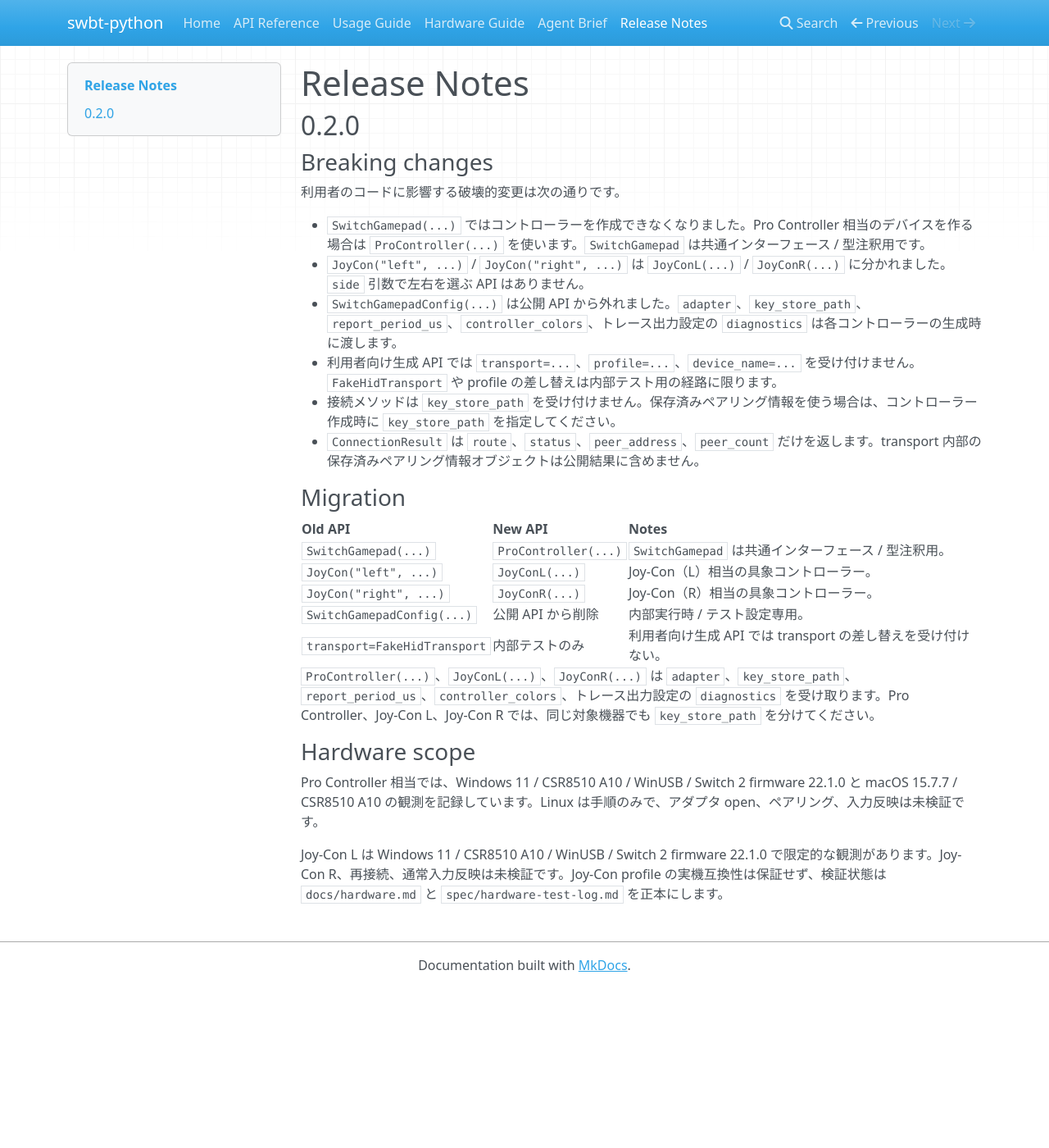
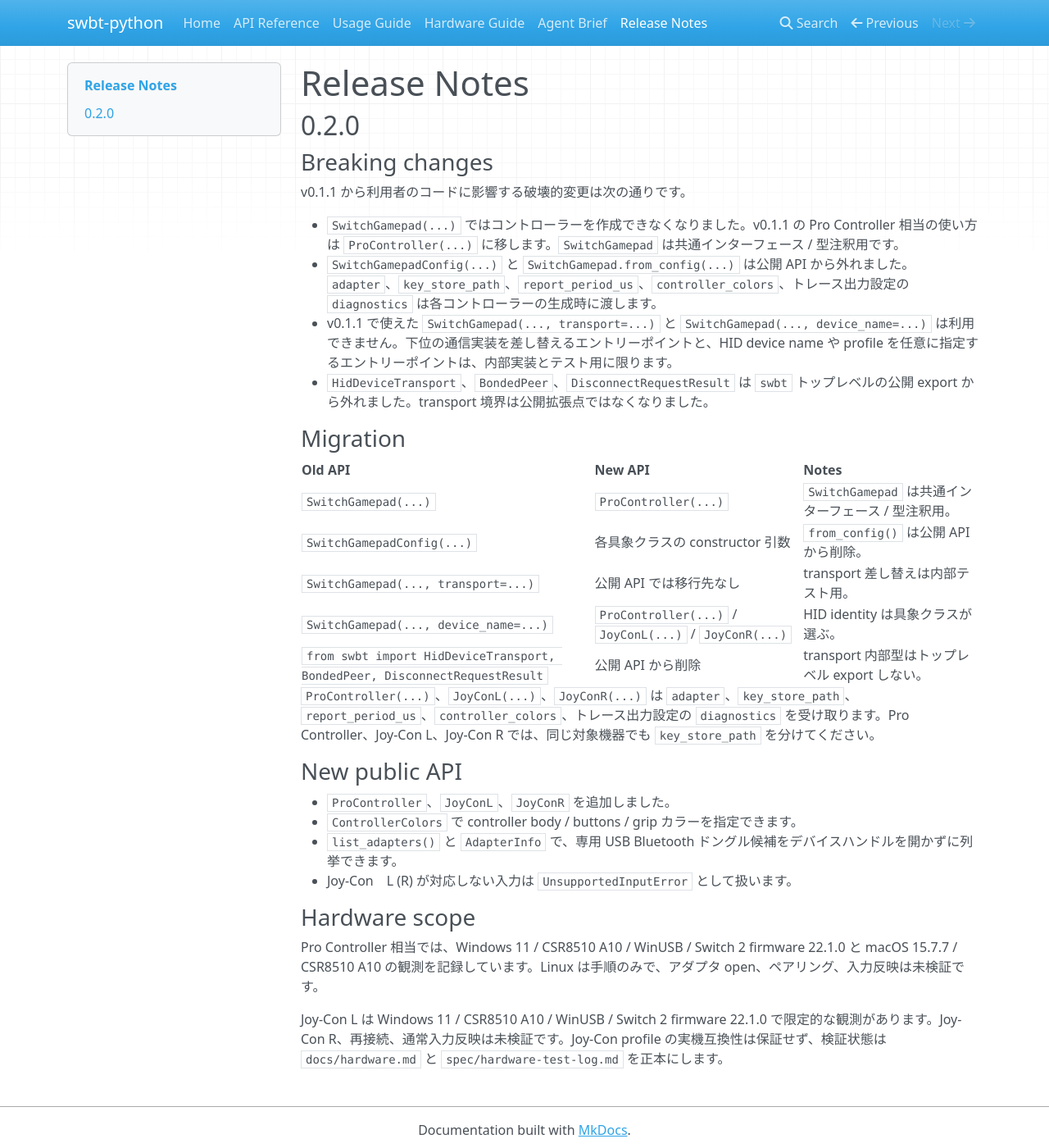
Before and after one commit to niart120/swbt-python, an MkDocs documentation site: the page built from docs/release-notes.md, in a window 1280 px wide and 1400 px high. Shown: the whole window at 82% size. Built offline with MkDocs 1.6.1, drawn with Linux system fonts in a browser that asks for light colours; nearby versions of some CDN libraries.

```diff
--- a/docs/release-notes.md
+++ b/docs/release-notes.md
@@ -4,26 +4,31 @@
 
 ### Breaking changes
 
-利用者のコードに影響する破壊的変更は次の通りです。
+v0.1.1 から利用者のコードに影響する破壊的変更は次の通りです。
 
-- `SwitchGamepad(...)` ではコントローラーを作成できなくなりました。Pro Controller 相当のデバイスを作る場合は `ProController(...)` を使います。`SwitchGamepad` は共通インターフェース / 型注釈用です。
-- `JoyCon("left", ...)` / `JoyCon("right", ...)` は `JoyConL(...)` / `JoyConR(...)` に分かれました。`side` 引数で左右を選ぶ API はありません。
-- `SwitchGamepadConfig(...)` は公開 API から外れました。`adapter`、`key_store_path`、`report_period_us`、`controller_colors`、トレース出力設定の `diagnostics` は各コントローラーの生成時に渡します。
-- 利用者向け生成 API では `transport=...`、`profile=...`、`device_name=...` を受け付けません。`FakeHidTransport` や profile の差し替えは内部テスト用の経路に限ります。
-- 接続メソッドは `key_store_path` を受け付けません。保存済みペアリング情報を使う場合は、コントローラー作成時に `key_store_path` を指定してください。
-- `ConnectionResult` は `route`、`status`、`peer_address`、`peer_count` だけを返します。transport 内部の保存済みペアリング情報オブジェクトは公開結果に含めません。
+- `SwitchGamepad(...)` ではコントローラーを作成できなくなりました。v0.1.1 の Pro Controller 相当の使い方は `ProController(...)` に移します。`SwitchGamepad` は共通インターフェース / 型注釈用です。
+- `SwitchGamepadConfig(...)` と `SwitchGamepad.from_config(...)` は公開 API から外れました。`adapter`、`key_store_path`、`report_period_us`、`controller_colors`、トレース出力設定の `diagnostics` は各コントローラーの生成時に渡します。
+- v0.1.1 で使えた `SwitchGamepad(..., transport=...)` と `SwitchGamepad(..., device_name=...)` は利用できません。下位の通信実装を差し替えるエントリーポイントと、HID device name や profile を任意に指定するエントリーポイントは、内部実装とテスト用に限ります。
+- `HidDeviceTransport`、`BondedPeer`、`DisconnectRequestResult` は `swbt` トップレベルの公開 export から外れました。transport 境界は公開拡張点ではなくなりました。
 
 ### Migration
 
 | Old API | New API | Notes |
 |---|---|---|
 | `SwitchGamepad(...)` | `ProController(...)` | `SwitchGamepad` は共通インターフェース / 型注釈用。 |
-| `JoyCon("left", ...)` | `JoyConL(...)` | Joy-Con（L）相当の具象コントローラー。 |
-| `JoyCon("right", ...)` | `JoyConR(...)` | Joy-Con（R）相当の具象コントローラー。 |
-| `SwitchGamepadConfig(...)` | 公開 API から削除 | 内部実行時 / テスト設定専用。 |
-| `transport=FakeHidTransport` | 内部テストのみ | 利用者向け生成 API では transport の差し替えを受け付けない。 |
+| `SwitchGamepadConfig(...)` | 各具象クラスの constructor 引数 | `from_config()` は公開 API から削除。 |
+| `SwitchGamepad(..., transport=...)` | 公開 API では移行先なし | transport 差し替えは内部テスト用。 |
+| `SwitchGamepad(..., device_name=...)` | `ProController(...)` / `JoyConL(...)` / `JoyConR(...)` | HID identity は具象クラスが選ぶ。 |
+| `from swbt import HidDeviceTransport, BondedPeer, DisconnectRequestResult` | 公開 API から削除 | transport 内部型はトップレベル export しない。 |
 
 `ProController(...)`、`JoyConL(...)`、`JoyConR(...)` は `adapter`、`key_store_path`、`report_period_us`、`controller_colors`、トレース出力設定の `diagnostics` を受け取ります。Pro Controller、Joy-Con L、Joy-Con R では、同じ対象機器でも `key_store_path` を分けてください。
+
+### New public API
+
+- `ProController`、`JoyConL`、`JoyConR` を追加しました。
+- `ControllerColors` で controller body / buttons / grip カラーを指定できます。
+- `list_adapters()` と `AdapterInfo` で、専用 USB Bluetooth ドングル候補をデバイスハンドルを開かずに列挙できます。
+- Joy-Con　L (R) が対応しない入力は `UnsupportedInputError` として扱います。
 
 ### Hardware scope
 
```
Also changed, not shown: .agents/skills/agentic-sdd/SKILL.md (+1 -1 lines), .agents/skills/docs-wording/SKILL.md (added, +56 -0 lines), AGENTS.md (+1 -0 lines), tmp/wording-cleanup.md (deleted, +0 -95 lines), 2 other files.
